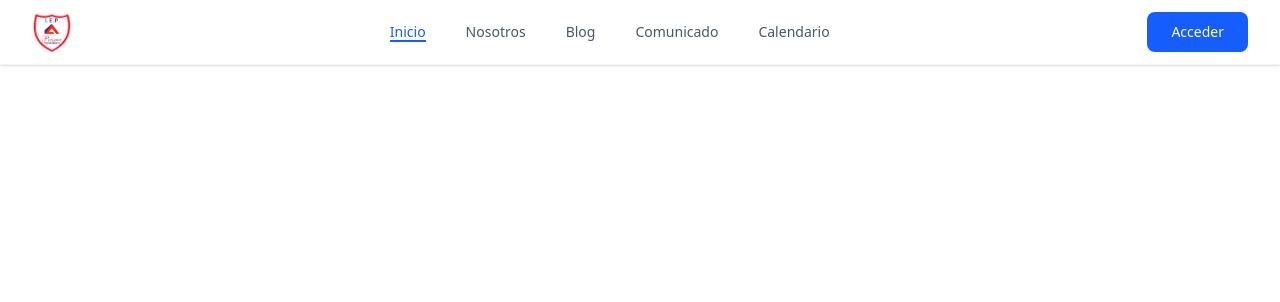
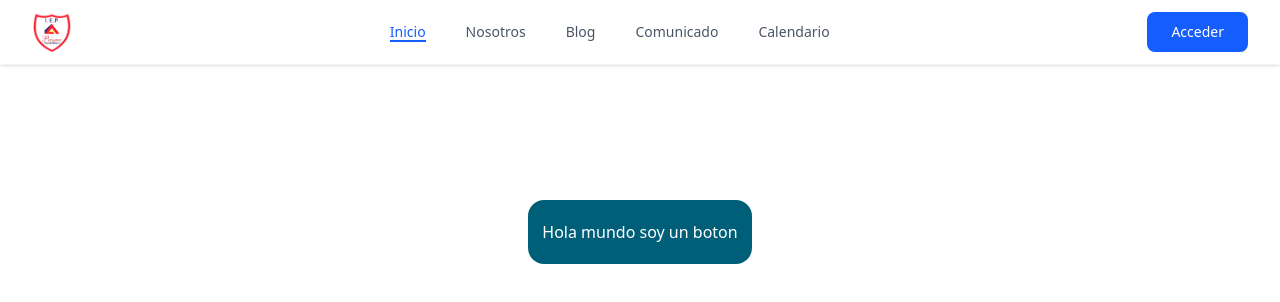
Before and after one commit to HHikki/proyectdevops, a React (Vite) app: page / in a window 1280 px wide. Shown: the top 302 px of the page. Built offline with nearby package versions, Linux system fonts and the light colour scheme.

Commit message:
create: cree un boton azul

```diff
--- a/src/App.jsx
+++ b/src/App.jsx
@@ -1,6 +1,7 @@
 import { useState } from "react";
 import "./App.css";
 import Navbar from "./componets/Navbar";
+import Button_l from "./componets/button_l";
 
 function App() {
   const [count, setCount] = useState(0);
@@ -8,6 +9,10 @@ function App() {
   return (
     <>
       <Navbar />
+      <div className="flex items-center justify-center h-[400px]">
+        <Button_l>Hola mundo soy un boton</Button_l>
+      </div>
+
     </>
   );
 }
--- /dev/null
+++ b/src/componets/Button_l.jsx
@@ -0,0 +1,10 @@
+export default function Button_({children, onClick}){
+    return(
+        <button
+            onClick={onClick}
+            className="bg-cyan-800 text-white py-5 px-3.5 rounded-2xl"
+        >
+            {children}
+        </button>
+    );
+}
```
